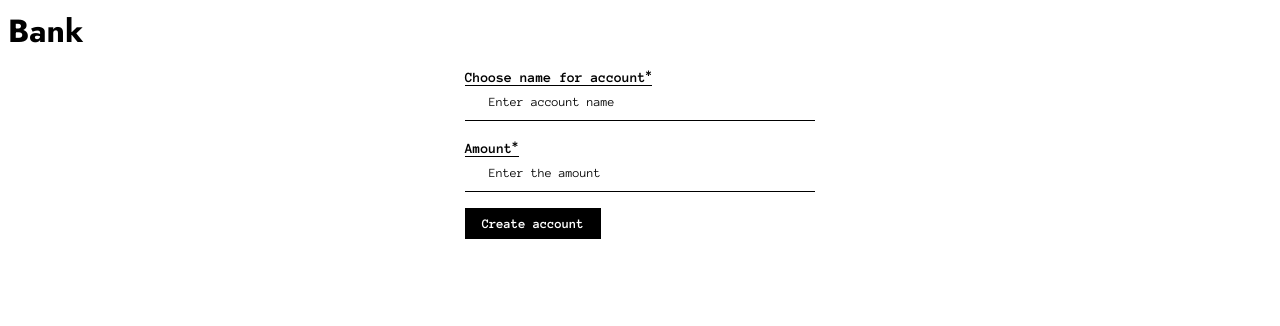
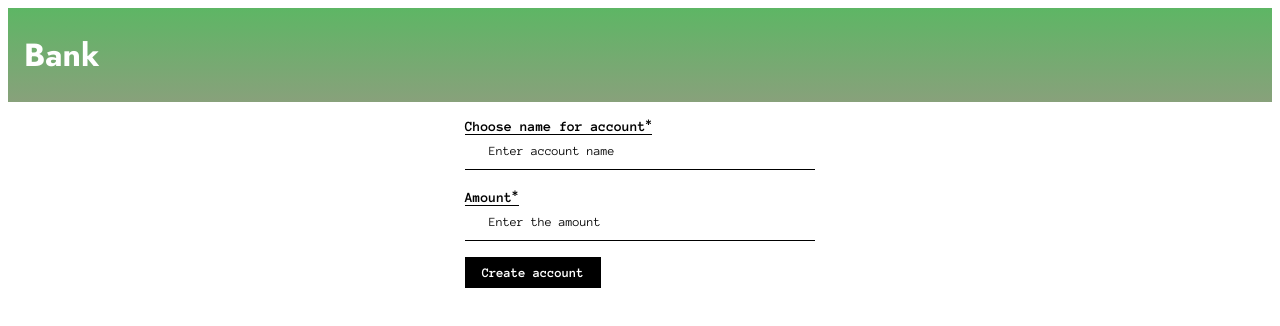
Before and after one commit to stinanerin/mongoDB-bank, a website: page public/index.html in a window 1280 px wide. Drawn offline with nearby package versions, Linux system fonts and the light colour scheme.

Commit message:
Styling header

```diff
--- a/public/index.html
+++ b/public/index.html
@@ -19,7 +19,7 @@
 
     <body>
 
-        <header>
+        <header class="header">
             <h1>Bank</h1>
 
         </header>
--- /dev/null
+++ b/public/styles/partials/_header.scss
@@ -0,0 +1,9 @@
+.header {
+    @include diffused-gradient(270deg, rgba(13, 222, 58, 0.344), rgba(255, 255, 255, 0));
+    background-color: $primary;
+    padding: 1.5rem 1rem;
+    border-bottom: 1px solid $p-white;
+    * {
+        color: $p-white;
+    }
+}
--- a/public/styles/partials/_mixins.scss
+++ b/public/styles/partials/_mixins.scss
@@ -10,3 +10,10 @@
     align-items: $align;
     flex-wrap: $wrap;
 }
+
+@mixin diffused-gradient($deg, $clr-1, $clr-2) {
+    /* fallback for old browsers */
+    background: $p-white ;
+    background: linear-gradient($deg, $clr-1 0%,  $clr-2 100%);
+    background: -webkit-linear-gradient($deg, $clr-1 0%,  $clr-2 100%);
+}
--- a/public/styles/style.scss
+++ b/public/styles/style.scss
@@ -18,4 +18,5 @@
 @import "./partials/variables";
 @import "./partials/mixins";
 @import "./partials/global";
+@import "./partials/header";
 @import "./partials/form";
```
Also changed, not shown: public/styles/style.css, 1 other file.
